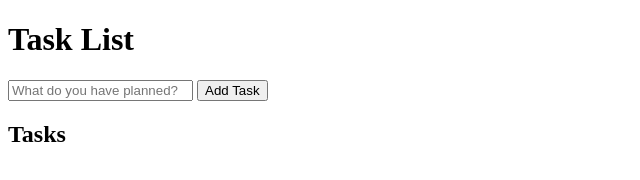
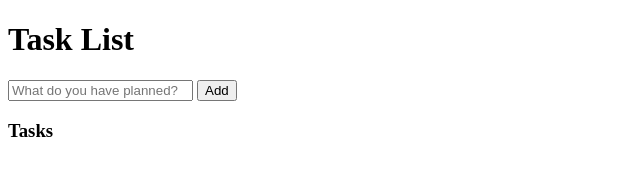
Before and after one commit to Rohit-Juyal/Projects, a plain HTML site: page To Do List/index.html in a window 1280 px wide. Shown: the whole page, without its empty margins (0-640 px from the left). Drawn offline with Linux system fonts and the light colour scheme.

Commit message:
updated html

```diff
--- a/To Do List/index.html
+++ b/To Do List/index.html
@@ -10,22 +10,25 @@
 </head>
 
 <body>
-    <heade>
     <h1>Task List</h1>
+    <div class="container">
+        <header>
             <form id="new-task-form">
                 <input type="text" id="new-task-input" placeholder="What do you have planned?">
-            <input type="submit" id="new-task-submit" value="Add Task">
+                <button type="submit" id="new-task-submit" value="Add">Add</button>
             </form>
-    </heade>
+        </header>
 
         <main>
             <section class="task-list">
-            <h2>Tasks</h2>
+                <h3>Tasks</h3>
                 <div id="tasks">
 
                 </div>
             </section>
         </main>
+    </div>
+
     <script src="index.js"></script>
 </body>
 
```
Lines whose indentation alone changed are shown as unchanged.
